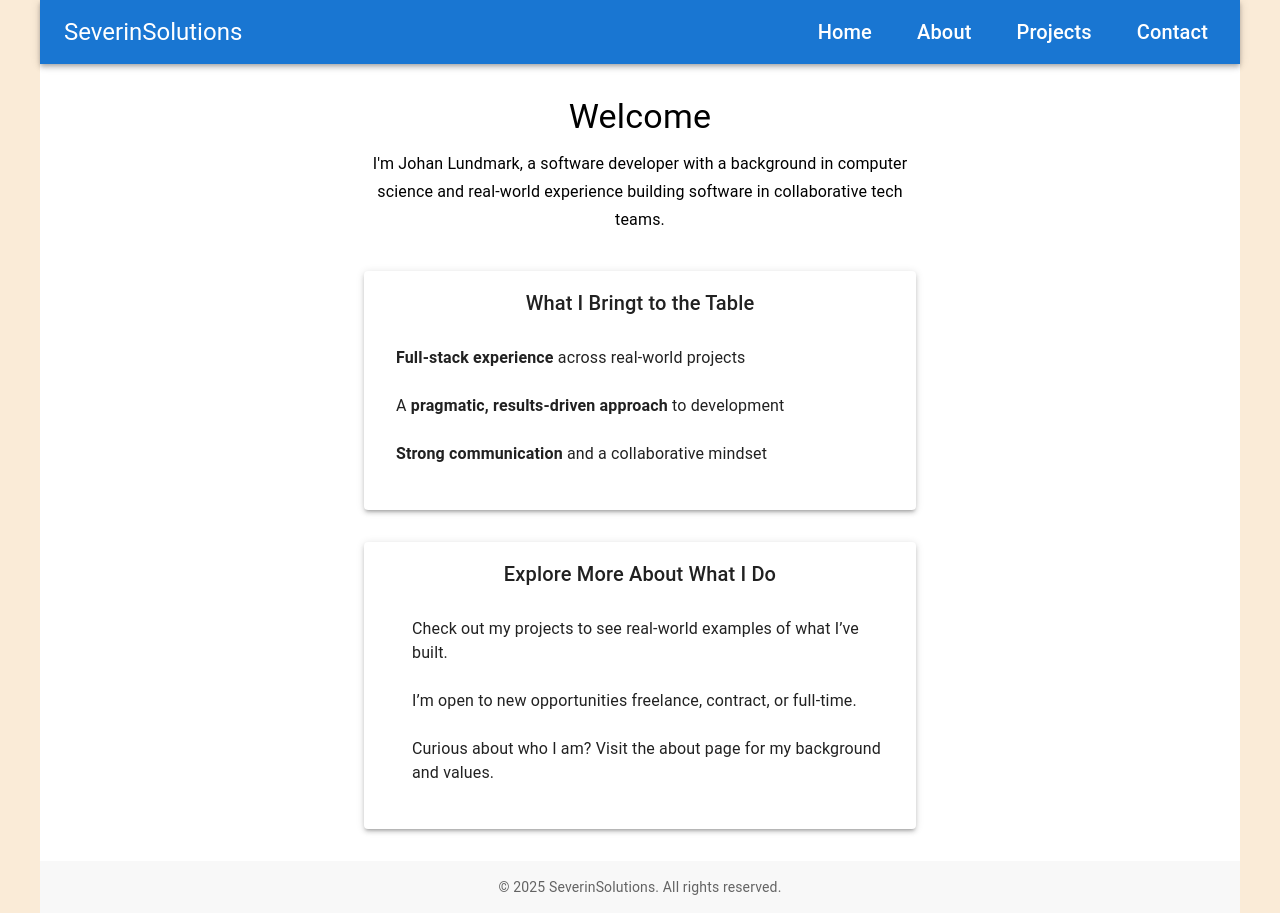
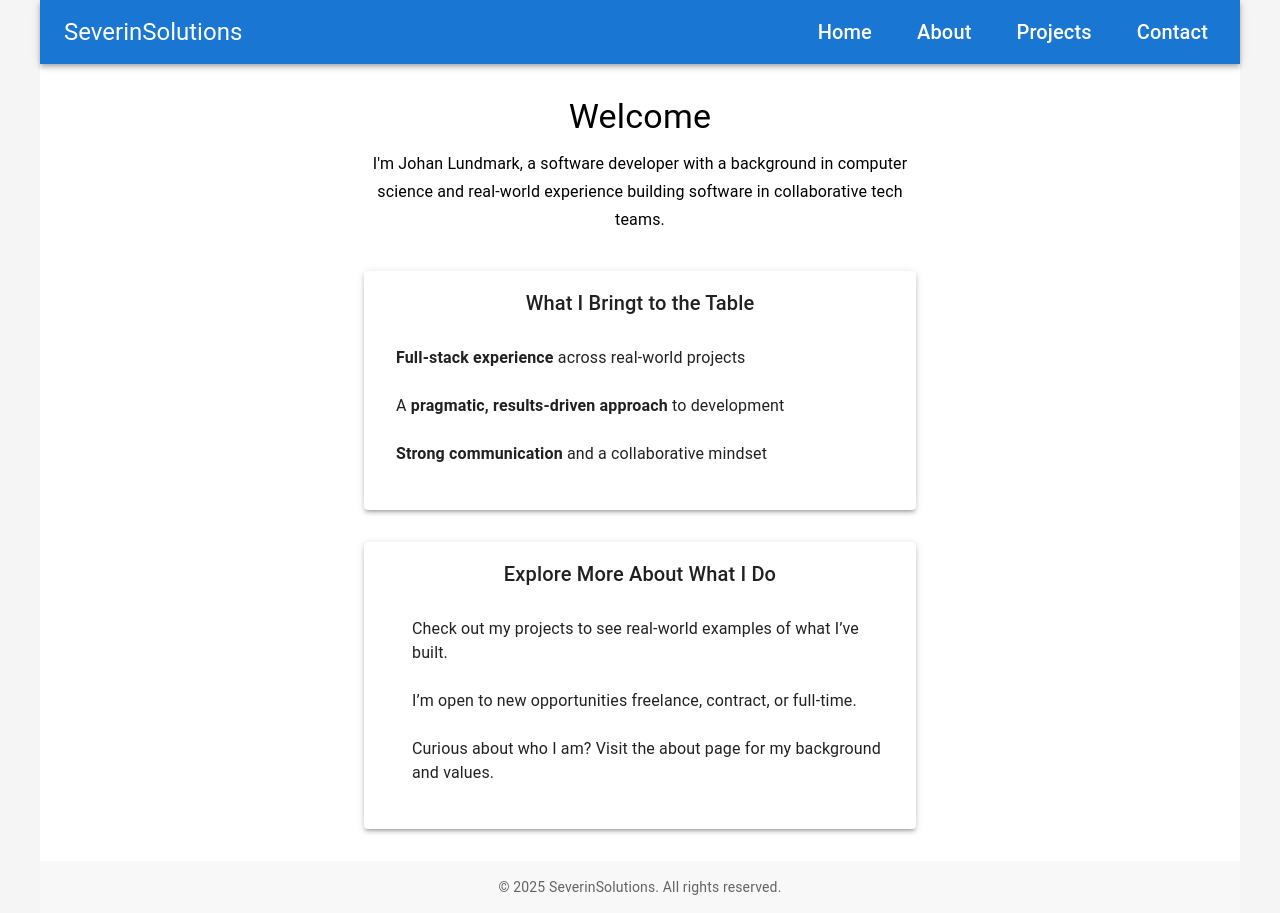
Before and after one commit to SeverinSolutions/severinsolutions.github.io, a React (Vite) app: page / in a window 1280 px wide. Built offline with nearby package versions, Linux system fonts and the light colour scheme; some icons are missing.

Commit message:
update: background color of root

```diff
--- a/src/index.css
+++ b/src/index.css
@@ -6,11 +6,11 @@ body {
   display: flex;
   justify-content: center;
   overflow-x: hidden;
-  background-color:antiquewhite;
+  background-color:#f5f5f5;
 }
 
 #root {
-  background-color: white;
+  background-color: #ffffff;
   max-width: 1200px;
   width: 100%;
   height: 100%;
```
